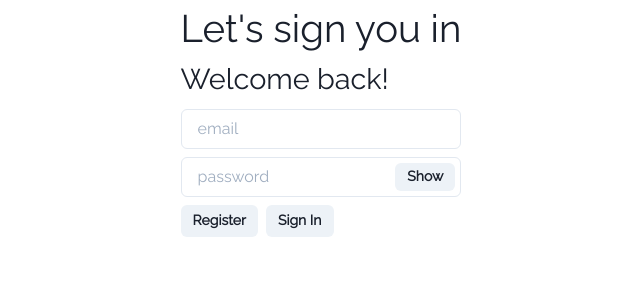
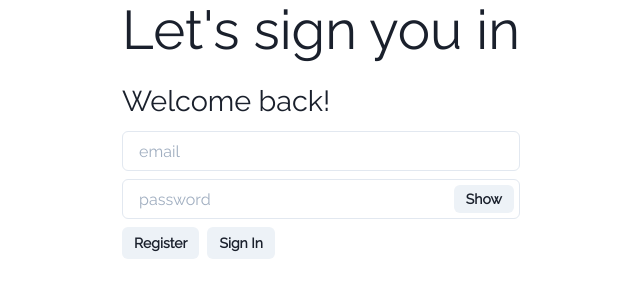
Before and after one commit to guilehm/friendly-potato, a React (Create React App) app in the folder animated/: page /login in a window 1280 px wide. Shown: the top 300 px of the page, without its empty margins (319-959 px from the left). Built offline with nearby package versions, Linux system fonts and the light colour scheme; no server answers.

Commit message:
update login styles

```diff
--- a/animated/src/templates/Login/Login.styles.ts
+++ b/animated/src/templates/Login/Login.styles.ts
@@ -9,7 +9,9 @@ export const Section = styled.section`
 `
 
 export const Title = styled.h2`
-  font-size: 2.4rem;
+  font-size: 3.4rem;
+  line-height: 60px;
+  padding-bottom: 20px;
 `
 
 export const Paragraph = styled.p`
```
